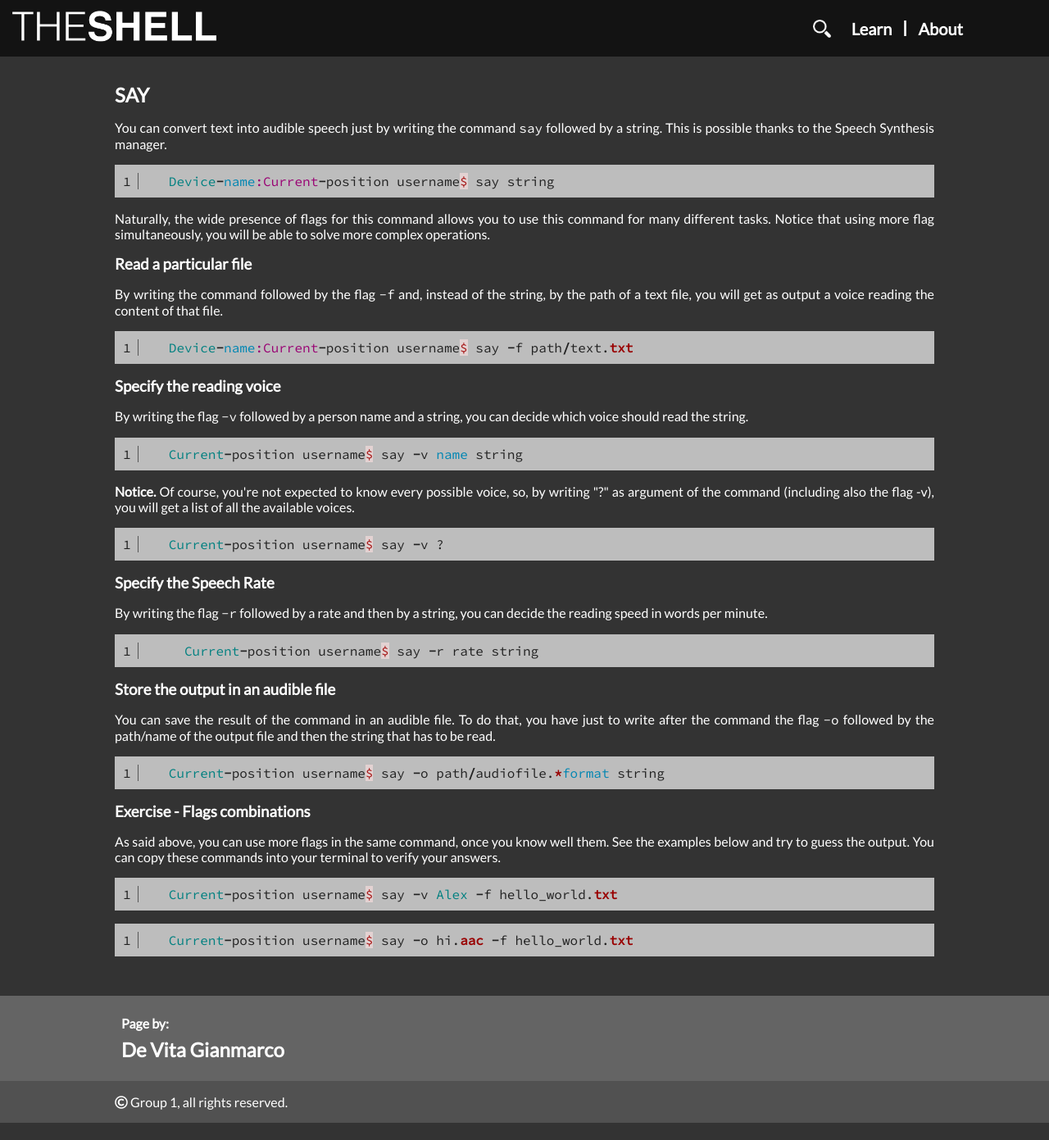
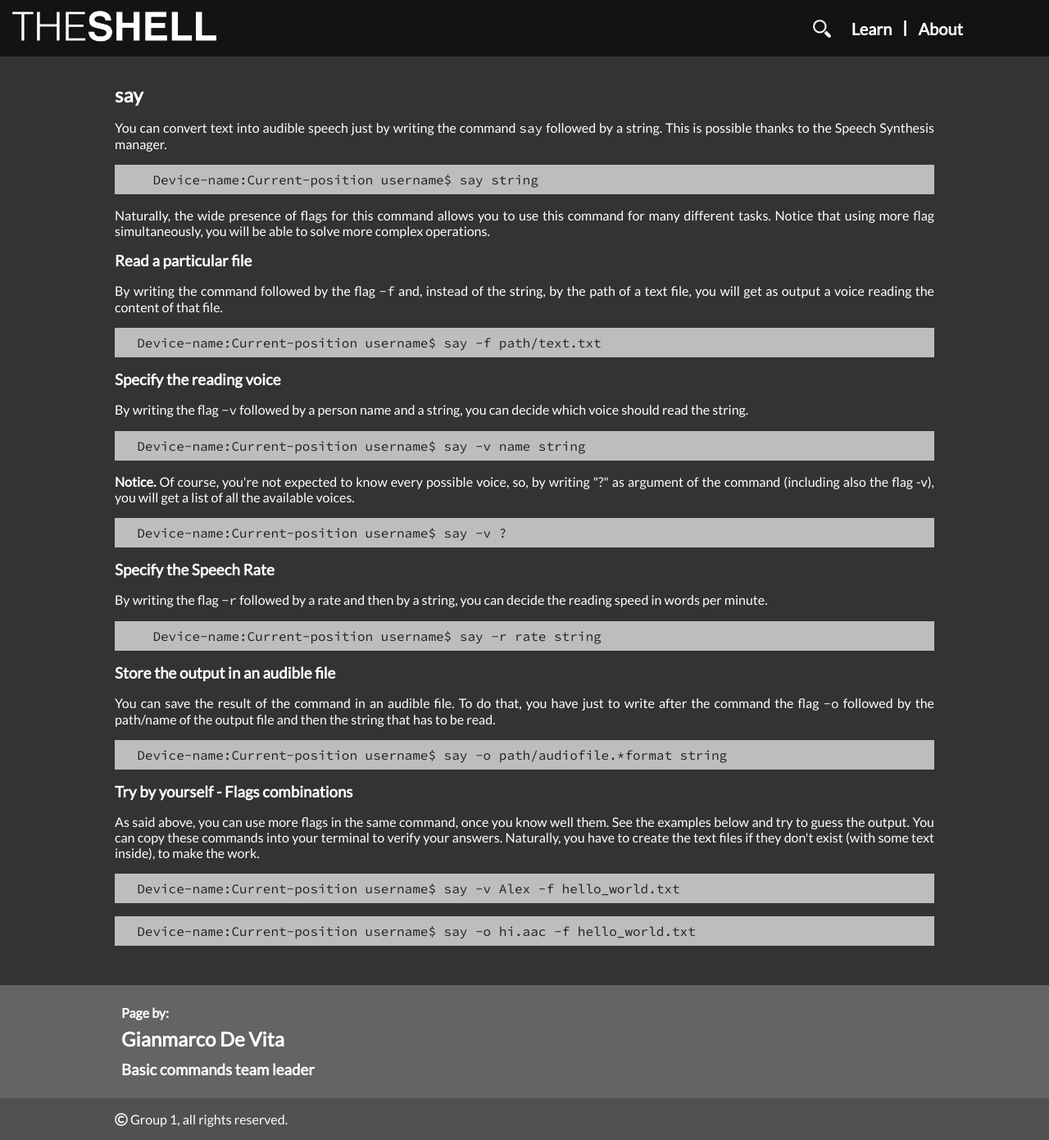
Before and after one commit to bvlj/usi_sa1_theshell_ch, a Jekyll site: the page built from site/pages/cmd/basic/say.html, in a window 1280 px wide. Shown: the whole page at 82% size. Built offline with Jekyll 4.4.1, drawn with Linux system fonts in a browser that asks for light colours; nearby versions of some CDN libraries; comment, search, counter and statistics services are not loaded; before the commit the page ends 1370 px from its top, so only the background shows below that.

Commit message:
basic-group: updated files.
git-svn-id: svn+ssh://atelier.inf.usi.ch/home/bevilj/group-1@94 a672b425-5310-4d7a-af5c-997e18724b81

```diff
--- a/site/pages/cmd/basic/cd.html
+++ b/site/pages/cmd/basic/cd.html
@@ -3,8 +3,9 @@
 category-title: Basic commands
 category-page: basic
 tags: directory change navigate
-author: Marinelli Alessandro
-title: CD
+author: Alessandro Marinelli
+title: cd
+previous-page: pages/cmd/basic/cd.html
 next-page: pages/cmd/basic/ls.html
 ---
 
--- a/site/pages/cmd/basic/ls.html
+++ b/site/pages/cmd/basic/ls.html
@@ -3,8 +3,8 @@
 category-title: Basic commands
 category-page: basic
 tags: directory list
-author: Marinelli Alessandro
-title: LS
+author: Alessandro Marinelli
+title: ls
 previous-page: pages/cmd/basic/cd.html
 ---
 
--- a/site/pages/cmd/basic/man.html
+++ b/site/pages/cmd/basic/man.html
@@ -5,6 +5,8 @@
 tags: manual
 author: De Vita Gianmarco
 title: man
+previous-page: pages/cmd/basic/cd.html
+next-page: pages/cmd/basic/ls.html
 ---
 <p>The <code>man</code> tool allows you to explore the various utilities
   of the Shell. To search for more information about a command, just write</p>
--- a/site/pages/cmd/basic/say.html
+++ b/site/pages/cmd/basic/say.html
@@ -1,15 +1,18 @@
 ---
 layout: page
-author: De Vita Gianmarco
-title: SAY
+category_title: Basic commands
+category-page: basic
+tags: say
+author: Gianmarco De Vita
+title: say
 ---
 <p>You can convert text into audible speech just by writing the command
   <code>say</code> followed by a string. This is possible thanks to the
   Speech Synthesis manager.</p>
 
-{% highlight ruby linenos %}
-  Device-name:Current-position username$ say string
-{% endhighlight %}
+<pre>
+    Device-name:Current-position username$ say string
+</pre>
 
 <p>Naturally, the wide presence of flags for this command allows you to use
   this command for many different tasks. Notice that using more flag
@@ -20,52 +23,54 @@
       of the string, by the path of a text file, you will get as output a voice
       reading the content of that file.</p>
 
-{% highlight ruby linenos %}
+<pre>
   Device-name:Current-position username$ say -f path/text.txt
-{% endhighlight %}
+</pre>
 
 <h3>Specify the reading voice</h3>
     <p>By writing the flag <code>-v</code> followed by a person name and a string, you
       can decide which voice should read the string.</p>
 
-{% highlight ruby linenos %}
-  Current-position username$ say -v name string
-{% endhighlight %}
+<pre>
+  Device-name:Current-position username$ say -v name string
+</pre>
 
 <p><b>Notice.</b> Of course, you're not expected to know every possible voice,
   so, by writing "?" as argument of the command (including also the flag -v),
   you will get a list of all the available voices.</p>
 
-{% highlight ruby linenos %}
-  Current-position username$ say -v ?
-{% endhighlight %}
+<pre>
+  Device-name:Current-position username$ say -v ?
+</pre>
 
 <h3>Specify the Speech Rate</h3>
     <p>By writing the flag <code>-r</code> followed by a rate and then by a
       string, you can decide the reading speed in words per minute.</p>
 
-{% highlight ruby linenos %}
-    Current-position username$ say -r rate string
-{% endhighlight %}
+<pre>
+    Device-name:Current-position username$ say -r rate string
+</pre>
 
 <h3>Store the output in an audible file</h3>
     <p>You can save the result of the command in an audible file. To do that,
     you have just to write after the command the flag <code>-o</code> followed
     by the path/name of the output file and then the string that has to be read.</p>
 
-{% highlight ruby linenos %}
-  Current-position username$ say -o path/audiofile.*format string
-{% endhighlight %}
+<pre>
+  Device-name:Current-position username$ say -o path/audiofile.*format string
+</pre>
 
-<h3>Exercise - Flags combinations</h3>
+<h3>Try by yourself - Flags combinations</h3>
     <p>As said above, you can use more flags in the same command, once you know
       well them. See the examples below and try to guess the output. You can
-      copy these commands into your terminal to verify your answers.</p>
+      copy these commands into your terminal to verify your answers. Naturally,
+      you have to create the text files if they don't exist (with some text
+      inside), to make the work.</p>
 
-{% highlight ruby linenos %}
-  Current-position username$ say -v Alex -f hello_world.txt
-{% endhighlight %}
+<pre>
+  Device-name:Current-position username$ say -v Alex -f hello_world.txt
+</pre>
 
-{% highlight ruby linenos %}
-  Current-position username$ say -o hi.aac -f hello_world.txt
-{% endhighlight %}
+<pre>
+  Device-name:Current-position username$ say -o hi.aac -f hello_world.txt
+</pre>
```
Also changed, not shown: site/pages/cmd/basic/open.html (+5 -2 lines), site/pages/cmd/basic/openshell.html (+7 -3 lines).
